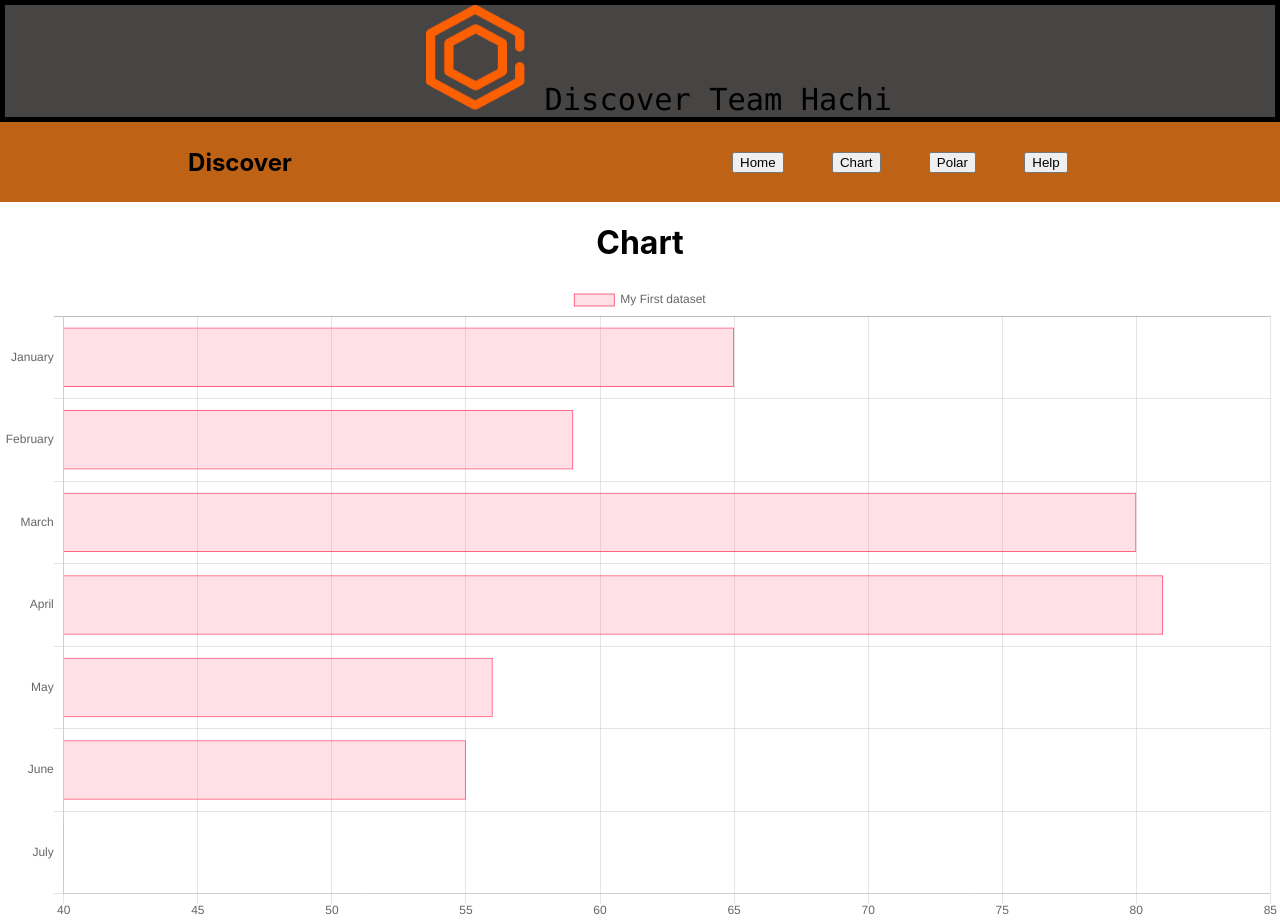
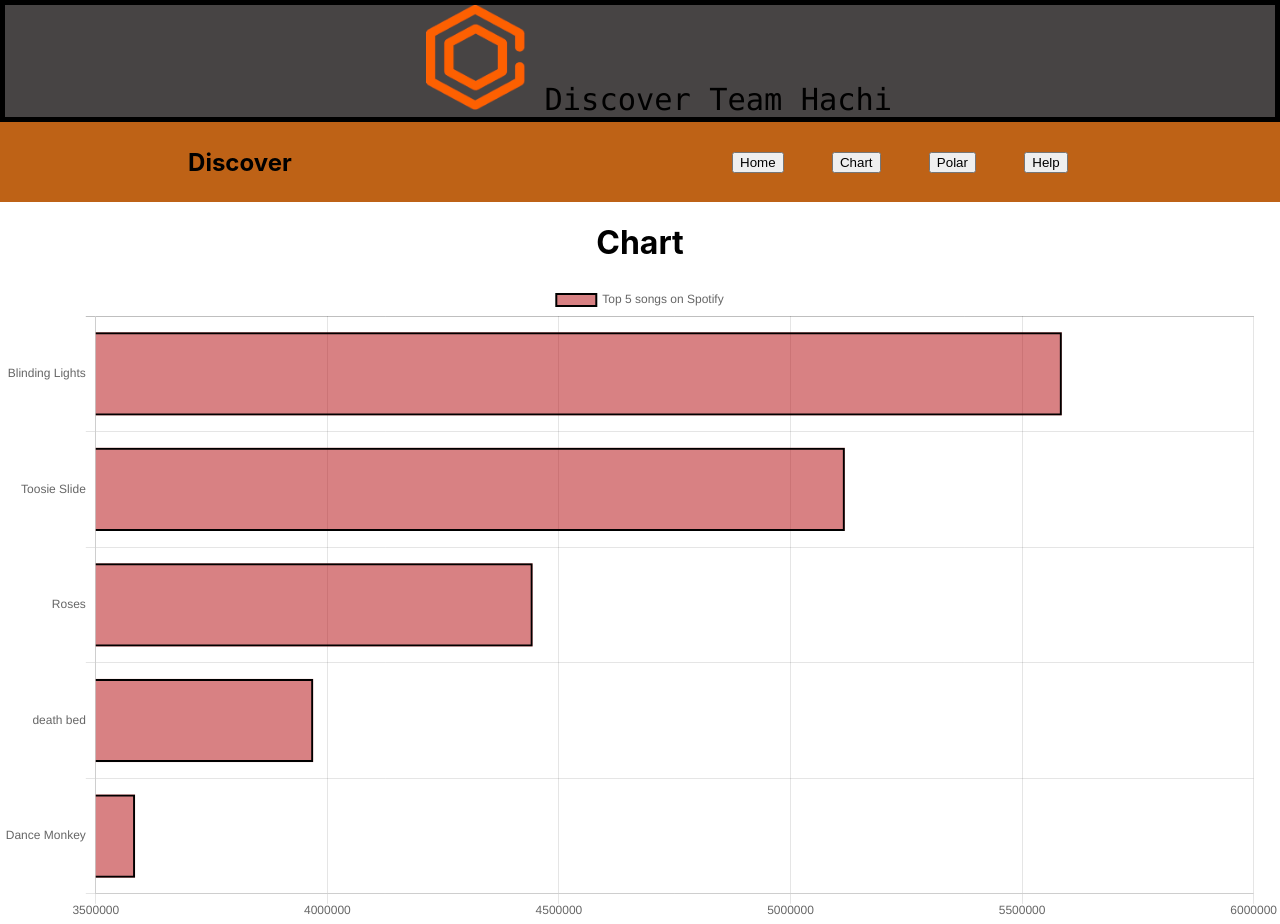
Before and after one commit to onehpee/Hot100, a React (Create React App) app in the folder spotify-dashboard/client/: page /Chart in a window 1280 px wide. Built offline with nearby package versions, Linux system fonts and the light colour scheme.

Commit message:
chart added

```diff
--- a/spotify-dashboard/client/src/App.css
+++ b/spotify-dashboard/client/src/App.css
@@ -1,6 +1,7 @@
 .App {
   text-align: center;
 }
+
 
 .apps {
   background-color: rgba(192,192,192,0.3);
--- a/spotify-dashboard/client/src/components/Chart.js
+++ b/spotify-dashboard/client/src/components/Chart.js
@@ -6,16 +6,16 @@ export default class Chart extends Component {
 
   render() {
     const data = {
-      labels: ['January', 'February', 'March', 'April', 'May', 'June', 'July'],
+      labels: ['Blinding Lights', 'Toosie Slide', 'Roses', 'death bed', 'Dance Monkey'],
       datasets: [
         {
-          label: 'My First dataset',
-          backgroundColor: 'rgba(255,99,132,0.2)',
-          borderColor: 'rgba(255,99,132,1)',
-          borderWidth: 1,
-          hoverBackgroundColor: 'rgba(255,99,132,0.4)',
-          hoverBorderColor: 'rgba(255,99,132,1)',
-          data: [65, 59, 80, 81, 56, 55, 40]
+          label: 'Top 5 songs on Spotify',
+          backgroundColor: 'rgba(178, 5, 8, 0.5)',
+          borderColor: 'rgb(0, 0, 0)',
+          borderWidth: 2,
+          hoverBackgroundColor: 'rgb(214, 95, 10)',
+          hoverBorderColor: 'rgb(10, 214, 193)',
+          data: [5585890, 5117365, 4443330, 3969465, 3584848]
         }
       ]
     };
--- a/spotify-dashboard/client/src/components/Polar.js
+++ b/spotify-dashboard/client/src/components/Polar.js
@@ -1,7 +1,7 @@
 import React, { Component } from 'react'
 import { Polar } from 'react-chartjs-2';
 
-class Chart extends Component {
+class polar extends Component {
     state = {
         datasets: [{
             data: [
@@ -45,4 +45,4 @@ class Chart extends Component {
     }
 }
 
-export default Chart;
+export default polar;
```
